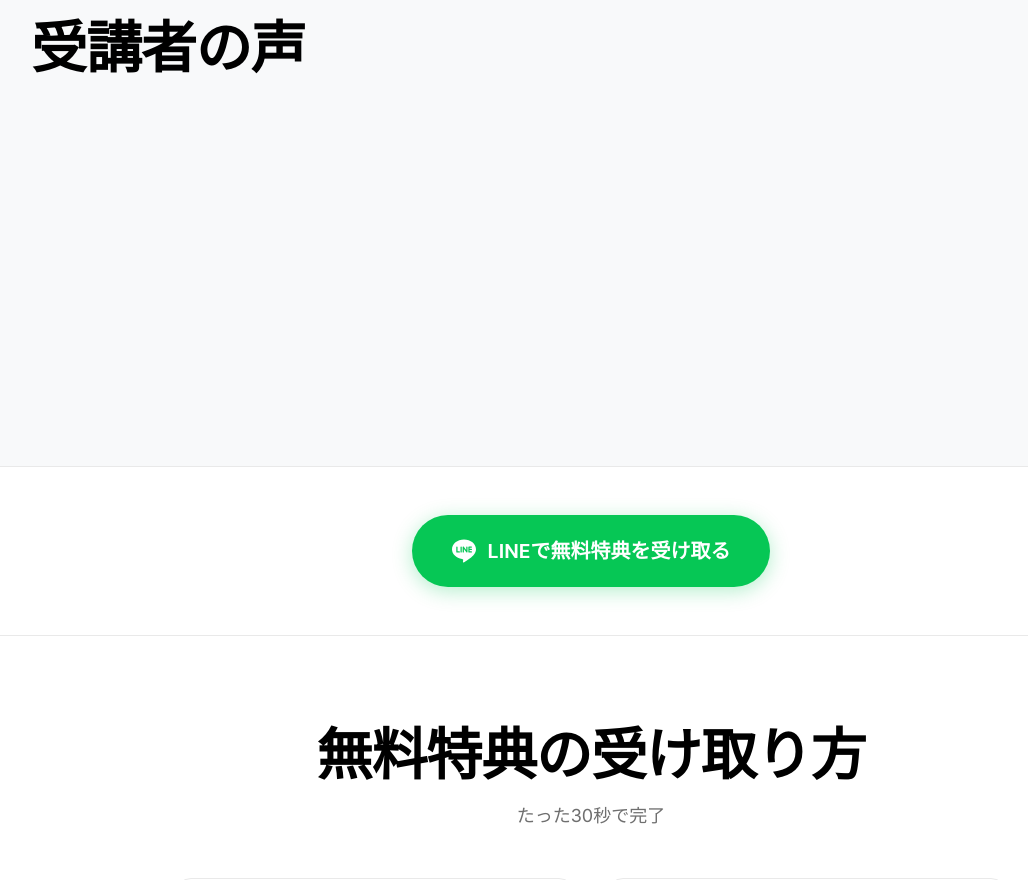
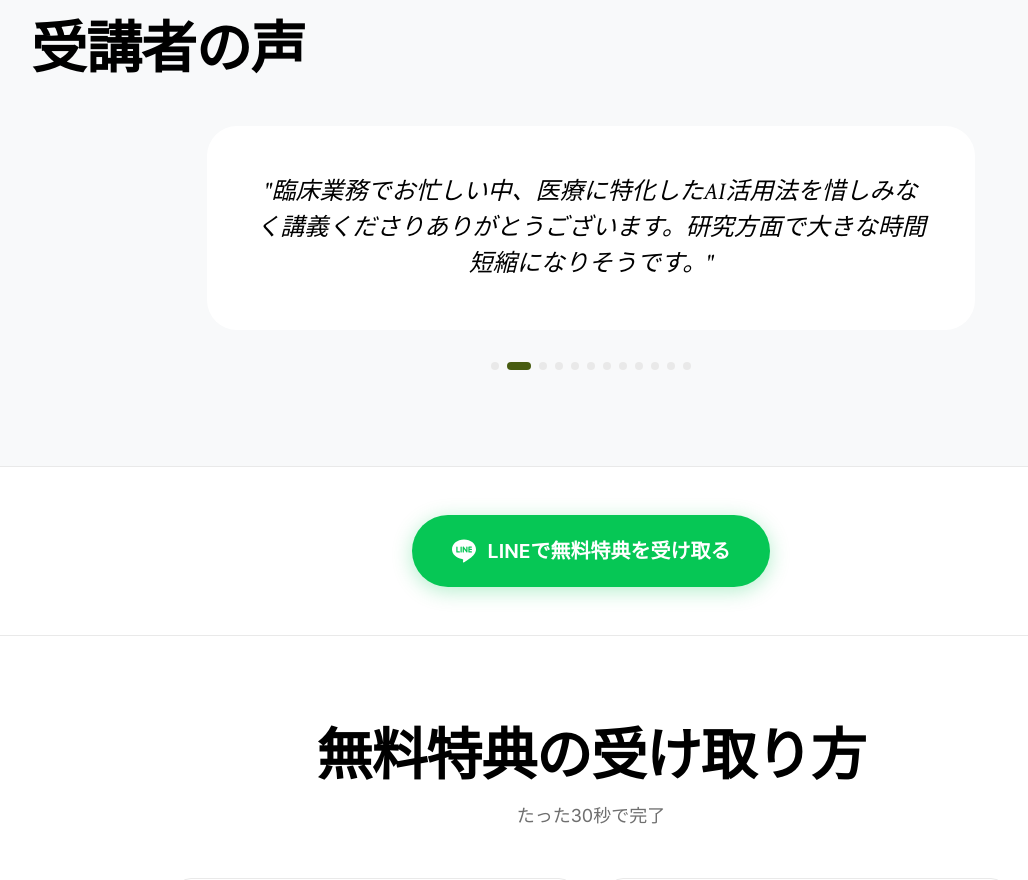
Before and after one commit to masa061580/line-lp, a React (Vite) app: page / in a window 1280 px wide. Shown: the part 5520-6400 px from the top of the page, without its empty margins (49-1077 px from the left). Built offline with nearby package versions, Linux system fonts and the light colour scheme.

Commit message:
vault backup: 2026-01-09 22:15:15

```diff
--- a/src/pages/LandingPage.jsx
+++ b/src/pages/LandingPage.jsx
@@ -1,11 +1,7 @@
 import React, { useEffect, useRef, useState } from 'react';
 import '../styles/lp.css';
 
-const LandingPage = () => {
-    const observerRef = useRef(null);
-    const [currentTestimonial, setCurrentTestimonial] = useState(0);
-    const [showStickyCta, setShowStickyCta] = useState(false);
-
+// Testimonials data - defined outside component to avoid dependency issues
 const allTestimonials = [
     { text: '目から鱗の講義でした。なんとなくChatGPTに課金していましたが、全然使いこなせていませんでした。' },
     { text: '臨床業務でお忙しい中、医療に特化したAI活用法を惜しみなく講義くださりありがとうございます。研究方面で大きな時間短縮になりそうです。' },
@@ -21,13 +17,15 @@ const LandingPage = () => {
     { text: '基礎から応用まで体系的に学べて、自分のレベルに合わせて進められました。' },
 ];
 
-    // Shuffle testimonials on mount
-    const [testimonials, setTestimonials] = useState([]);
+const LandingPage = () => {
+    const observerRef = useRef(null);
+    const [currentTestimonial, setCurrentTestimonial] = useState(0);
+    const [showStickyCta, setShowStickyCta] = useState(false);
 
-    useEffect(() => {
-        const shuffled = [...allTestimonials].sort(() => Math.random() - 0.5);
-        setTestimonials(shuffled);
-    }, []);
+    // Shuffle testimonials - initialize with shuffled array
+    const [testimonials] = useState(() =>
+        [...allTestimonials].sort(() => Math.random() - 0.5)
+    );
 
     useEffect(() => {
         // Intersection Observer for scroll animations
@@ -71,8 +69,6 @@ const LandingPage = () => {
 
     // Testimonial auto-slide
     useEffect(() => {
-        if (testimonials.length === 0) return;
-
         const interval = setInterval(() => {
             setCurrentTestimonial((prev) => (prev + 1) % testimonials.length);
         }, 5000);
```
Lines whose indentation alone changed are shown as unchanged.
